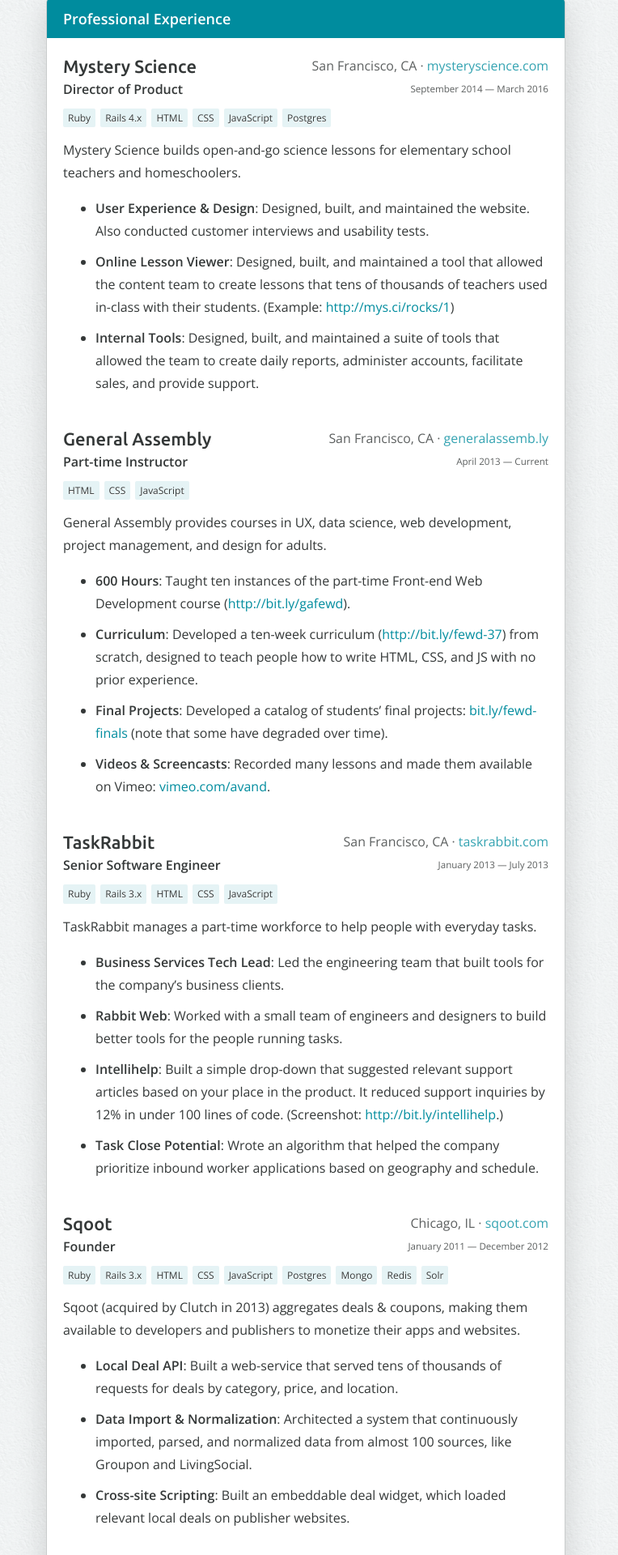
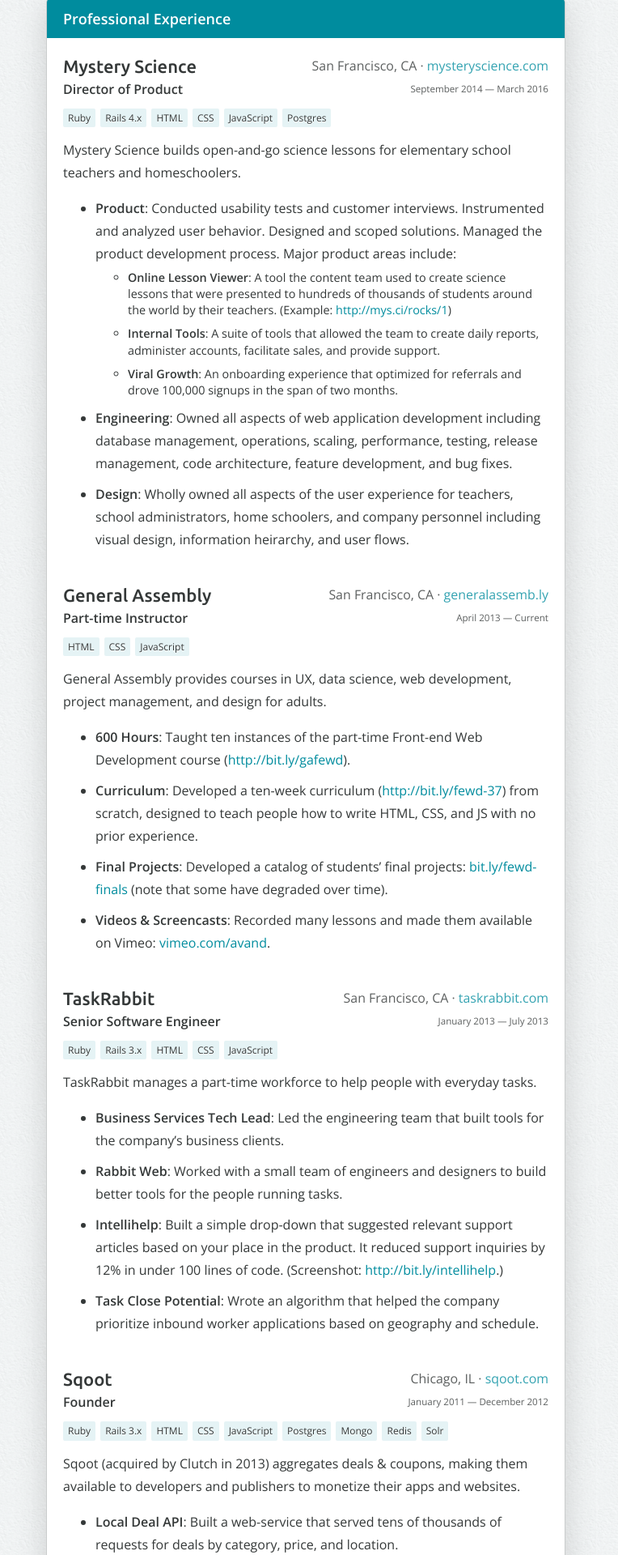
Before and after one commit to avand/avand.github.com, a Jekyll site: the page built from resume.html, in a window 1280 px wide. Shown: the part 338-2258 px from the top of the page at 81% size, without its empty margins (262-1026 px from the left). Built offline with Jekyll 4.4.1, drawn with Linux system fonts in a browser that asks for light colours.

Commit message:
Re-writing Mystery Science section per Eric's feedback

```diff
--- a/resume.html
+++ b/resume.html
@@ -52,20 +52,40 @@
 
     <ul>
       <li>
-        <strong>User Experience &amp; Design</strong>: Designed, built, and
-        maintained the website. Also conducted customer interviews and usability
-        tests.
+        <strong>Product</strong>: Conducted usability tests and customer
+        interviews. Instrumented and analyzed user behavior. Designed and scoped
+        solutions. Managed the product development process. Major product areas
+        include:
+        <ul>
+          <li>
+            <strong>Online Lesson Viewer</strong>: A tool the content team used
+            to create science lessons that were presented to hundreds of
+            thousands of students around the world by their teachers. (Example:
+            <a href="http://mys.ci/rocks/1" target="_blank">http://mys.ci/rocks/1</a>)
+          </li>
+          <li>
+            <strong>Internal Tools</strong>: A suite of tools that allowed the
+            team to create daily reports, administer accounts, facilitate sales,
+            and provide support.
+          </li>
+          <li>
+            <strong>Viral Growth</strong>: An onboarding experience that
+            optimized for referrals and drove 100,000 signups in the span of two
+            months.
+          </li>
+        </ul>
       </li>
       <li>
-        <strong>Online Lesson Viewer</strong>: Designed, built, and maintained
-        a tool that allowed the content team to create lessons that tens of
-        thousands of teachers used in-class with their students. (Example:
-        <a href="http://mys.ci/rocks/1" target="_blank">http://mys.ci/rocks/1</a>)
+        <strong>Engineering</strong>: Owned all aspects of web application
+        development including database management, operations, scaling,
+        performance, testing, release management, code architecture, feature
+        development, and bug fixes.
       </li>
       <li>
-        <strong>Internal Tools</strong>: Designed, built, and maintained a suite
-        of tools that allowed the team to create daily reports, administer
-        accounts, facilitate sales, and provide support.
+        <strong>Design</strong>: Wholly owned all aspects of the user experience
+        for teachers, school administrators, home schoolers, and company
+        personnel including visual design, information heirarchy, and user
+        flows.
       </li>
     </ul>
   </article>
--- a/stylesheets/resume.css
+++ b/stylesheets/resume.css
@@ -83,6 +83,11 @@
 article > p {
   margin: .625em 0;
 }
+li li {
+  font-size: 0.9em;
+  line-height: 1.4em;
+  margin: .4em 0;
+}
 
 @media print {
   html {
```
